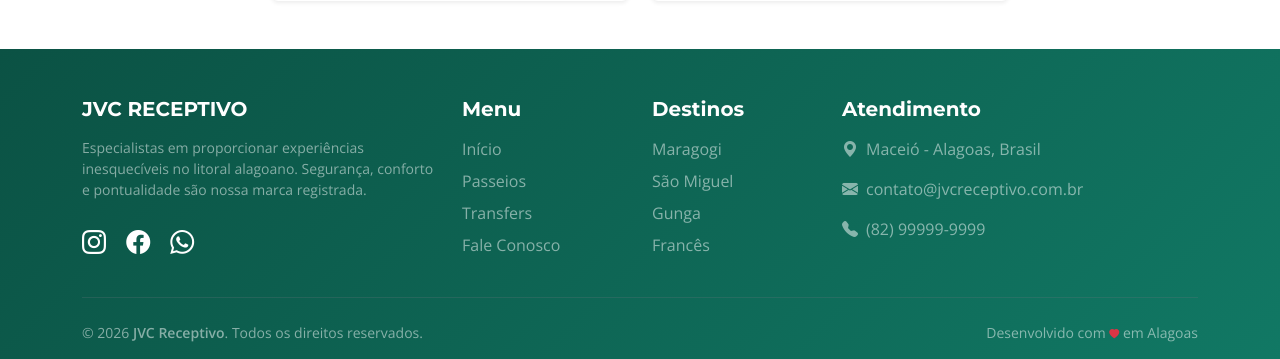
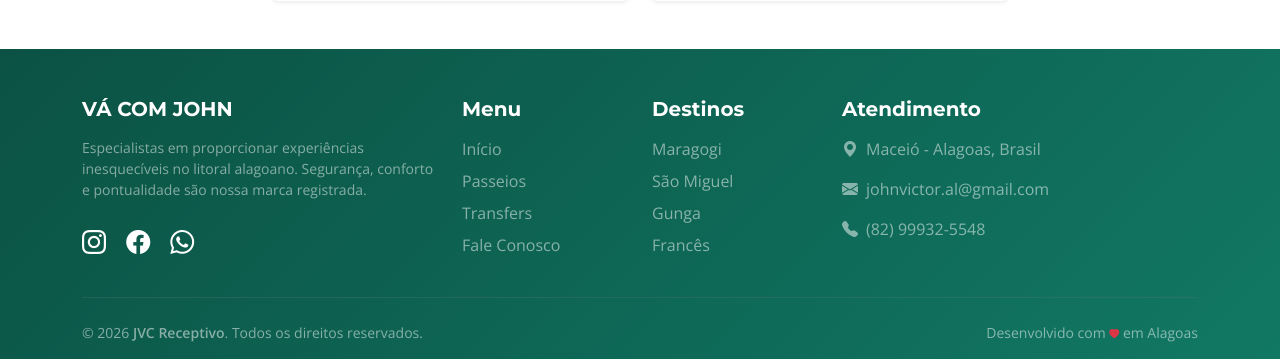
Before and after one commit to johnvictoral/maceio_tour, a Django app: page /contato/ in a window 1280 px wide. Shown: the part 569-928 px from the top of the page. Run offline with Django 5.2, Linux system fonts and the light colour scheme.

Commit message:
Atualizei o html

```diff
--- a/core/templates/base.html
+++ b/core/templates/base.html
@@ -7,7 +7,7 @@
     <meta name="description" content="JVC Receptivo - Os melhores passeios, transfers e experiências em Maceió e Alagoas. Reserve agora com segurança.">
     <meta name="theme-color" content="#117864">
 
-    <title>JVC Receptivo | Experiências em Alagoas</title>
+    <title>Vá com John | Turismo e Receptivo em Alagoas</title>
 
     <link rel="preconnect" href="https://fonts.googleapis.com">
     <link rel="preconnect" href="https://fonts.gstatic.com" crossorigin>
@@ -174,7 +174,7 @@
       <div class="container">
         <div class="row g-4">
           <div class="col-lg-4 col-md-6">
-            <h5 class="text-uppercase fw-bold text-brand-orange mb-3">JVC Receptivo</h5>
+            <h5 class="text-uppercase fw-bold text-brand-orange mb-3">Vá com John</h5>
             <p class="small text-white-50">
                 Especialistas em proporcionar experiências inesquecíveis no litoral alagoano.
                 Segurança, conforto e pontualidade são nossa marca registrada.
@@ -210,8 +210,8 @@
             <h5 class="fw-bold mb-3">Atendimento</h5>
             <ul class="list-unstyled text-white-50">
                 <li class="mb-3 d-flex"><i class="bi bi-geo-alt-fill text-brand-orange me-2"></i> Maceió - Alagoas, Brasil</li>
-                <li class="mb-3 d-flex"><i class="bi bi-envelope-fill text-brand-orange me-2"></i> contato@jvcreceptivo.com.br</li>
-                <li class="mb-3 d-flex"><i class="bi bi-telephone-fill text-brand-orange me-2"></i> (82) 99999-9999</li>
+                <li class="mb-3 d-flex"><i class="bi bi-envelope-fill text-brand-orange me-2"></i> johnvictor.al@gmail.com</li>
+                <li class="mb-3 d-flex"><i class="bi bi-telephone-fill text-brand-orange me-2"></i> (82) 99932-5548</li>
             </ul>
           </div>
         </div>
```
